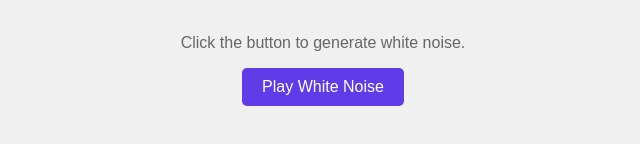
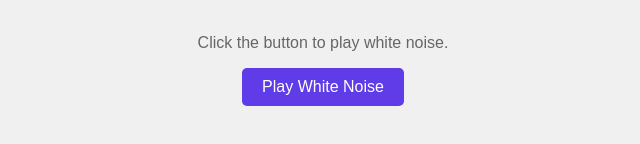
Before and after one commit to BrettMN/white-noise, a website: page src/index.html in a window 1280 px wide. Shown: the part 378-522 px from the top of the page, 317-957 px from the left. Drawn offline with Linux system fonts and the light colour scheme.

Commit message:
update text

```diff
--- a/src/index.html
+++ b/src/index.html
@@ -47,7 +47,7 @@
 <body>
 
 <h1>White Noise</h1>
-<p>Click the button to generate white noise.</p>
+<p>Click the button to play white noise.</p>
 <button id="playButton">Play White Noise</button>
 <audio id="whiteNoise0" loop>
     <source src="sounds/soothing-deep-noise.mp3" type="audio/mpeg">
```
